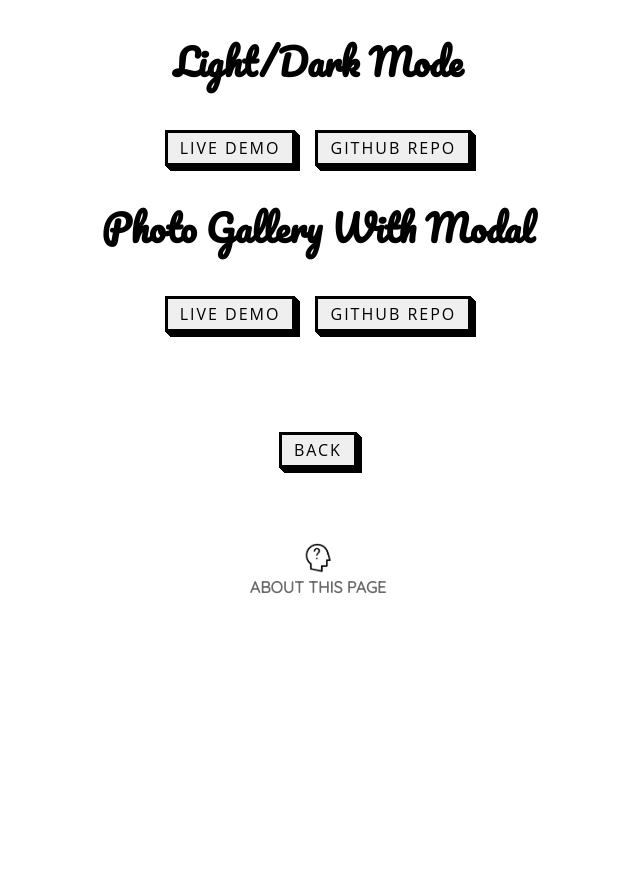
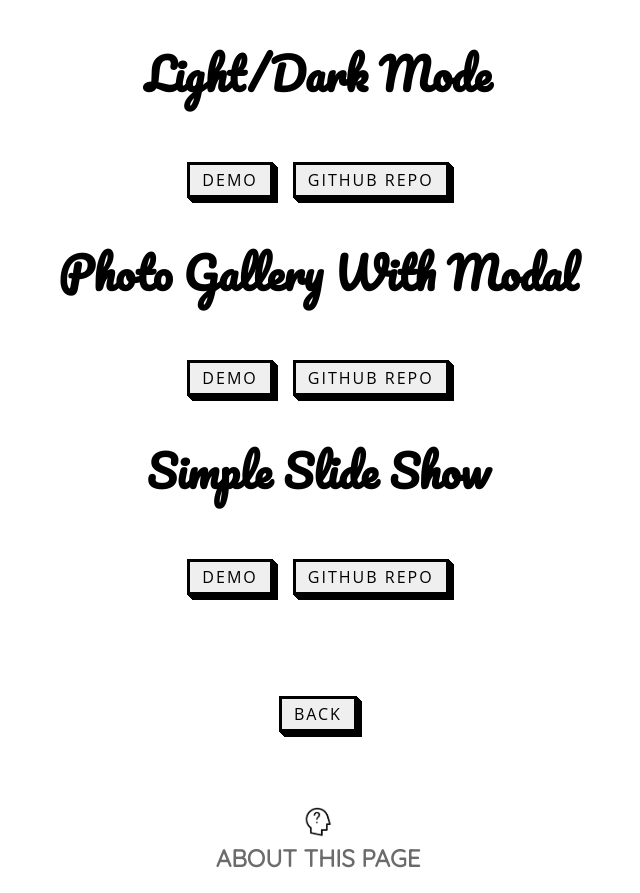
Before and after one commit to laurenpowers20/react-fun, a React (Create React App) app: page /features in a window 1280 px wide. Shown: the whole page, without its empty margins (322-962 px from the left). Before the commit the page ends 800 px from the top, so only its background shows below. Built offline with nearby package versions, Linux system fonts and the light colour scheme; a web font is replaced by a local one.

Commit message:
add slide show adjust font

```diff
--- a/src/App.css
+++ b/src/App.css
@@ -55,7 +55,7 @@
 
 @media only screen and (max-width: 700px) {
   .welcome {
-    font-size: 2.7rem;
+    font-size: 2.9rem;
     padding: 0;
     margin: 0;
     text-align: center;
--- a/src/Screens/Features.jsx
+++ b/src/Screens/Features.jsx
@@ -15,7 +15,7 @@
             className="features-link"
           >
             {" "}
-            <button className="button-54">Live Demo </button>
+            <button className="button-54">Demo </button>
           </a>
           <a
             href="https://github.com/laurenpowers20/light-dark-mode"
@@ -36,10 +36,31 @@
             className="features-link"
           >
             {" "}
-            <button className="button-54">Live Demo </button>
+            <button className="button-54">Demo </button>
           </a>
           <a
             href="https://github.com/laurenpowers20/photo-gallery-react"
+            target="_blank"
+            rel="noreferrer"
+            className="features-link"
+          >
+            <button className="button-54"> GitHub Repo </button>
+          </a>
+        </div>
+
+        <div className="features-div">
+          <h2 className="features-titles">Simple Slide Show</h2>{" "}
+          <a
+            href="https://curious-cajeta-71b06a.netlify.app/"
+            target="_blank"
+            rel="noreferrer"
+            className="features-link"
+          >
+            {" "}
+            <button className="button-54">Demo </button>
+          </a>
+          <a
+            href="https://github.com/laurenpowers20/react-slide-show"
             target="_blank"
             rel="noreferrer"
             className="features-link"
--- a/src/Screens/Styles/Features.css
+++ b/src/Screens/Styles/Features.css
@@ -11,7 +11,7 @@
   text-align: center;
   justify-content: center;
   font-family: "Pacifico", cursive;
-  font-size: 1.5rem;
+  font-size: 1.8rem;
 }
 
 .features-link {
@@ -31,7 +31,8 @@
 .features-about-link {
   text-align: center;
   padding-top: 75px;
-  font-size: 1rem;
+  padding-bottom: 20px;
+  font-size: 1.5rem;
   font-family: "Quicksand", sans-serif;
   font-weight: 600;
   text-transform: uppercase;
@@ -44,6 +45,6 @@
 
 @media only screen and (max-width: 700px) {
   .features-titles {
-    font-size: 1.8rem;
+    font-size: 2rem;
   }
 }
```
